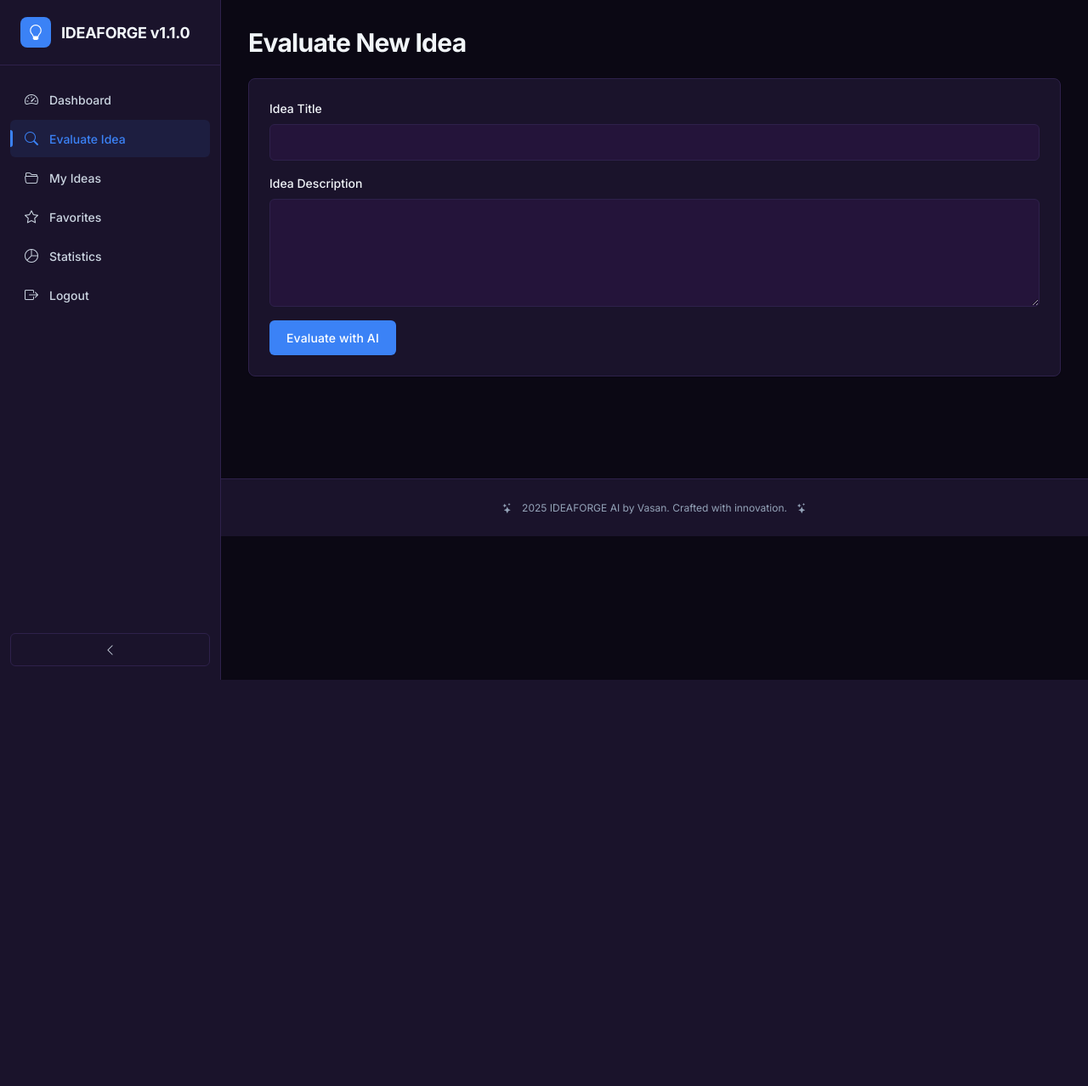
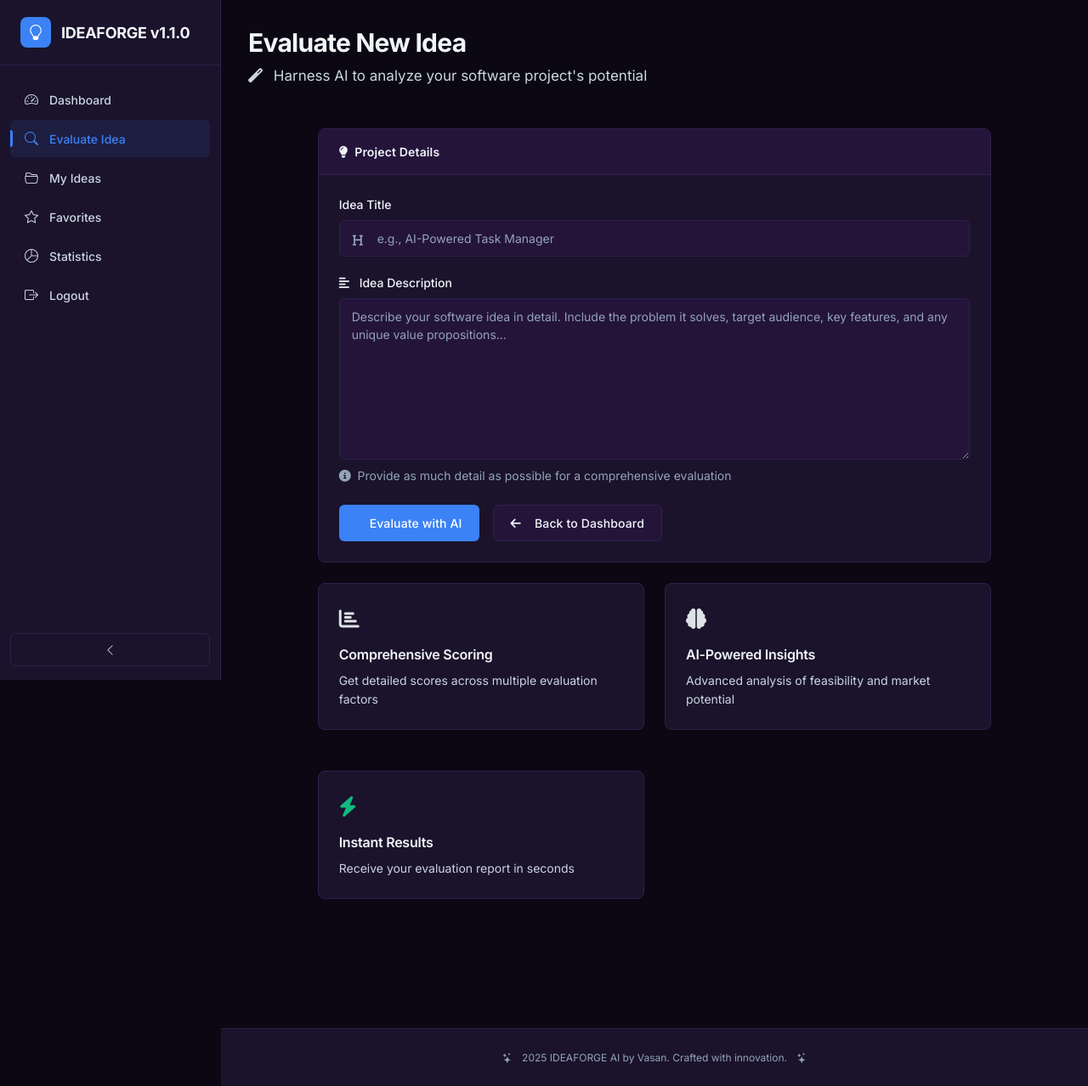
Before and after one commit to CyberForgeEx/IdeaForgeAI, a Flask app: page /evaluate in a window 1280 px wide. Shown: the whole page at 85% size. Before the commit the page ends 800 px from the top, so only its background shows below. Run offline with Flask 3, Linux system fonts and the light colour scheme; the visitor is signed in with stand-in values (Sample User, id 1).

Commit message:
Enhance evaluate.html with improved UI elements
Updated the evaluate.html template to enhance the user interface and include additional descriptive elements for the evaluation form.

```diff
--- a/templates/evaluate.html
+++ b/templates/evaluate.html
@@ -1,23 +1,103 @@
 <!-- evaluate.html -->
 {% extends "base.html" %}
 
-{% block title %}Evaluate Idea{% endblock %}
+{% block title %}Evaluate Idea - IDEAFORGE AI{% endblock %}
 
 {% block content %}
-<h1 class="mb-4">Evaluate New Idea</h1>
-<div class="card">
-    <div class="card-body">
-        <form method="POST" action="{{ url_for('evaluate') }}">
-            <div class="mb-3">
-                <label for="title" class="form-label">Idea Title</label>
-                <input type="text" class="form-control" id="title" name="title" required>
+<div class="mb-5">
+    <h1 class="mb-2">Evaluate New Idea</h1>
+    <p style="color: var(--text-secondary); font-size: 1.0625rem;">
+        <i class="fas fa-magic me-2" style="color: var(--primary-purple);"></i>
+        Harness AI to analyze your software project's potential
+    </p>
+</div>
+
+<div class="row justify-content-center">
+    <div class="col-lg-10">
+        <div class="card">
+            <div class="card-header">
+                <i class="fas fa-lightbulb me-2"></i>Project Details
             </div>
-            <div class="mb-3">
-                <label for="idea_description" class="form-label">Idea Description</label>
-                <textarea class="form-control" id="idea_description" name="idea_description" rows="5" required></textarea>
+            <div class="card-body">
+                <form method="POST" action="{{ url_for('evaluate') }}">
+                    <div class="clay-input-group">
+                        <i class="fas fa-heading input-icon"></i>
+                        <label for="title" class="form-label">Idea Title</label>
+                        <input type="text"
+                               class="form-control"
+                               id="title"
+                               name="title"
+                               placeholder="e.g., AI-Powered Task Manager"
+                               required>
+                    </div>
+
+                    <div class="mb-4">
+                        <label for="idea_description" class="form-label">
+                            <i class="fas fa-align-left me-2" style="color: var(--primary-purple);"></i>
+                            Idea Description
+                        </label>
+                        <textarea class="form-control"
+                                  id="idea_description"
+                                  name="idea_description"
+                                  rows="8"
+                                  placeholder="Describe your software idea in detail. Include the problem it solves, target audience, key features, and any unique value propositions..."
+                                  required></textarea>
+                        <small style="color: var(--text-muted); font-size: 0.875rem; margin-top: 0.5rem; display: block;">
+                            <i class="fas fa-info-circle me-1"></i>
+                            Provide as much detail as possible for a comprehensive evaluation
+                        </small>
+                    </div>
+
+                    <div class="d-flex gap-3 flex-wrap">
+                        <button type="submit" class="btn btn-primary">
+                            <i class="fas fa-sparkles me-2"></i>Evaluate with AI
+                        </button>
+                        <a href="{{ url_for('dashboard') }}" class="btn btn-secondary">
+                            <i class="fas fa-arrow-left me-2"></i>Back to Dashboard
+                        </a>
+                    </div>
+                </form>
             </div>
-            <button type="submit" class="btn btn-primary">Evaluate with AI</button>
-        </form>
+        </div>
+
+        <!-- Info Cards -->
+        <div class="dashboard-grid mt-4">
+            <div class="card">
+                <div class="card-body">
+                    <div style="color: var(--primary-purple); font-size: 1.5rem; margin-bottom: 0.75rem;">
+                        <i class="fas fa-chart-bar"></i>
+                    </div>
+                    <h3 style="font-size: 1rem; margin-bottom: 0.5rem;">Comprehensive Scoring</h3>
+                    <p style="color: var(--text-secondary); font-size: 0.875rem; margin: 0;">
+                        Get detailed scores across multiple evaluation factors
+                    </p>
+                </div>
+            </div>
+
+            <div class="card">
+                <div class="card-body">
+                    <div style="color: var(--accent-glow); font-size: 1.5rem; margin-bottom: 0.75rem;">
+                        <i class="fas fa-brain"></i>
+                    </div>
+                    <h3 style="font-size: 1rem; margin-bottom: 0.5rem;">AI-Powered Insights</h3>
+                    <p style="color: var(--text-secondary); font-size: 0.875rem; margin: 0;">
+                        Advanced analysis of feasibility and market potential
+                    </p>
+                </div>
+            </div>
+
+            <div class="card">
+                <div class="card-body">
+                    <div style="color: var(--success); font-size: 1.5rem; margin-bottom: 0.75rem;">
+                        <i class="fas fa-bolt"></i>
+                    </div>
+                    <h3 style="font-size: 1rem; margin-bottom: 0.5rem;">Instant Results</h3>
+                    <p style="color: var(--text-secondary); font-size: 0.875rem; margin: 0;">
+                        Receive your evaluation report in seconds
+                    </p>
+                </div>
+            </div>
+        </div>
     </div>
 </div>
 {% endblock %}
```
